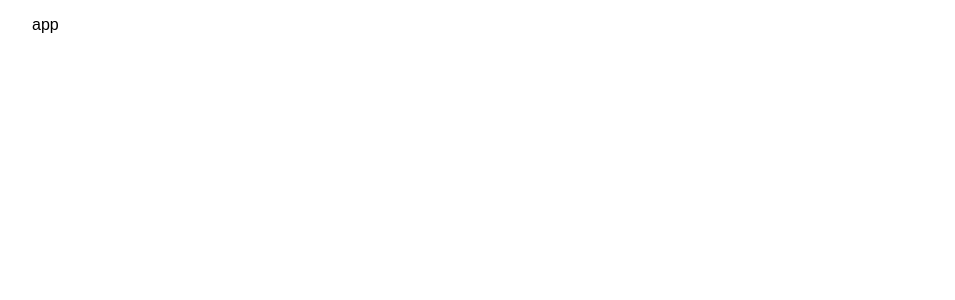
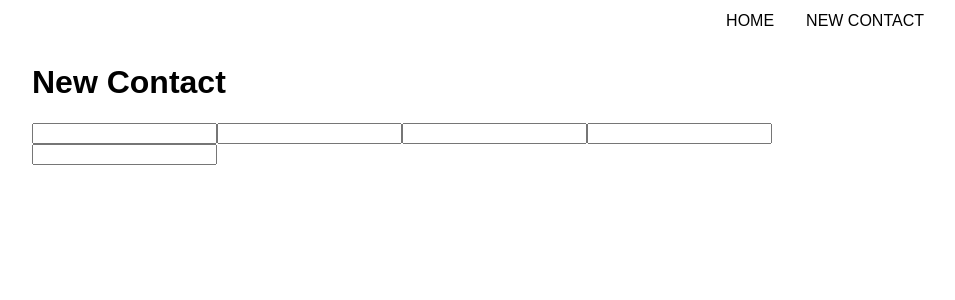
Before and after one commit to ga-wdi-exercises/checkpoint-react, a React (Create React App) app: page /new-contact in a window 1280 px wide. Shown: the top 300 px of the page, without its empty margins (158-1113 px from the left). Built offline with nearby package versions, Linux system fonts and the light colour scheme.

Commit message:
passed all tests!

```diff
--- a/src/components/App/App.js
+++ b/src/components/App/App.js
@@ -1,10 +1,26 @@
 import React, { Component } from 'react';
+import { Route, Link, Switch } from 'react-router-dom'
+import Contact from '../Contact/Contact.js'
+import ContactList from '../ContactList/ContactList.js'
+import Header from '../Header/Header.js'
+import NewContact from '../NewContact/NewContact.js'
 
 class App extends Component {
+  constructor(props) {
+    super(props);
+    this.state = {
+      // where contacts is the array of contacts from contacts.json
+      contacts: this.props.contacts
+    };
+  }
   render() {
     return <div className="App">
-        <p>app</p>
-      </div>;
+      <Header />
+      <Switch>
+        <Route path="/new-contact" render={() => <NewContact />}></Route>
+        <Route path="/" render={() => <ContactList contacts={this.state.contacts}/>}></Route>
+      </Switch>
+    </div>;
   }
 }
 
--- /dev/null
+++ b/src/components/Contact/Contact.js
@@ -0,0 +1,15 @@
+import React, { Component } from 'react';
+
+class Contact extends Component {
+  render() {
+    return (
+      <div className='contact'>
+        <img src={this.props.profile_picture}></img>
+        <h3>{this.props.name}</h3>
+        <h4>{this.props.email}</h4>
+      </div>
+    );
+  }
+}
+
+export default Contact;
--- /dev/null
+++ b/src/components/ContactList/ContactList.js
@@ -0,0 +1,19 @@
+import React, { Component } from 'react';
+import Contact from '../Contact/Contact.js'
+
+class ContactList extends Component {
+  render () {
+    let contactList = this.props.contacts.map((contact, i) => {
+      return (
+        <Contact key={i} />
+      )
+    })
+    return (
+      <div className='contact-list'>
+        {contactList}
+      </div>
+    )
+  }
+}
+
+export default ContactList;
--- /dev/null
+++ b/src/components/Header/Header.js
@@ -0,0 +1,18 @@
+import React, { Component } from 'react';
+import { Route, Link, Switch } from 'react-router-dom'
+
+class Header extends Component {
+  render() {
+    return (
+      <header>
+        <h1></h1>
+        <nav>
+          <Link to="/"><div>Home</div></Link>
+          <Link to="/new-contact"><div>New Contact</div></Link>
+        </nav>
+      </header>
+    );
+  }
+}
+
+export default Header;
--- /dev/null
+++ b/src/components/NewContact/NewContact.js
@@ -0,0 +1,20 @@
+import React, { Component } from 'react';
+
+class NewContact extends Component {
+  render() {
+    return (
+      <div>
+        <h1>New Contact</h1>
+        <form>
+          <input name="title" type="text"/>
+          <input name="name" type="text"/>
+          <input name="email" type="text"/>
+          <input name="profile_picture" type="text"/>
+          <input name="image" type="text"/>
+        </form>
+      </div>
+    );
+  }
+}
+
+export default NewContact;
--- a/src/contacts.json
+++ b/src/contacts.json
@@ -51,5 +51,10 @@
     "name": "Wile E. Cayote",
     "email": "wile_e@gmail.com",
     "profile_picture": "https://upload.wikimedia.org/wikipedia/en/3/3c/Wile_E._Coyote.svg"
+  },
+  {
+    "name": "Tweety",
+    "email": "tweety@gmail.com",
+    "profile_picture": "https://upload.wikimedia.org/wikipedia/en/0/02/Tweety.svg"
   }
 ]
--- a/src/index.js
+++ b/src/index.js
@@ -2,7 +2,7 @@ import React from 'react';
 import ReactDOM from 'react-dom';
 import './styles/index.css';
 import App from './components/App/App';
-
+import { BrowserRouter as Router } from 'react-router-dom'
 import contacts from "./contacts.json";
 
-ReactDOM.render(<App />, document.getElementById('root'));
+ReactDOM.render(<Router><App contacts={contacts}/></Router>, document.getElementById('root'));
```
Also changed, not shown: 1 other file (tests, documents, lock files or other folders).
